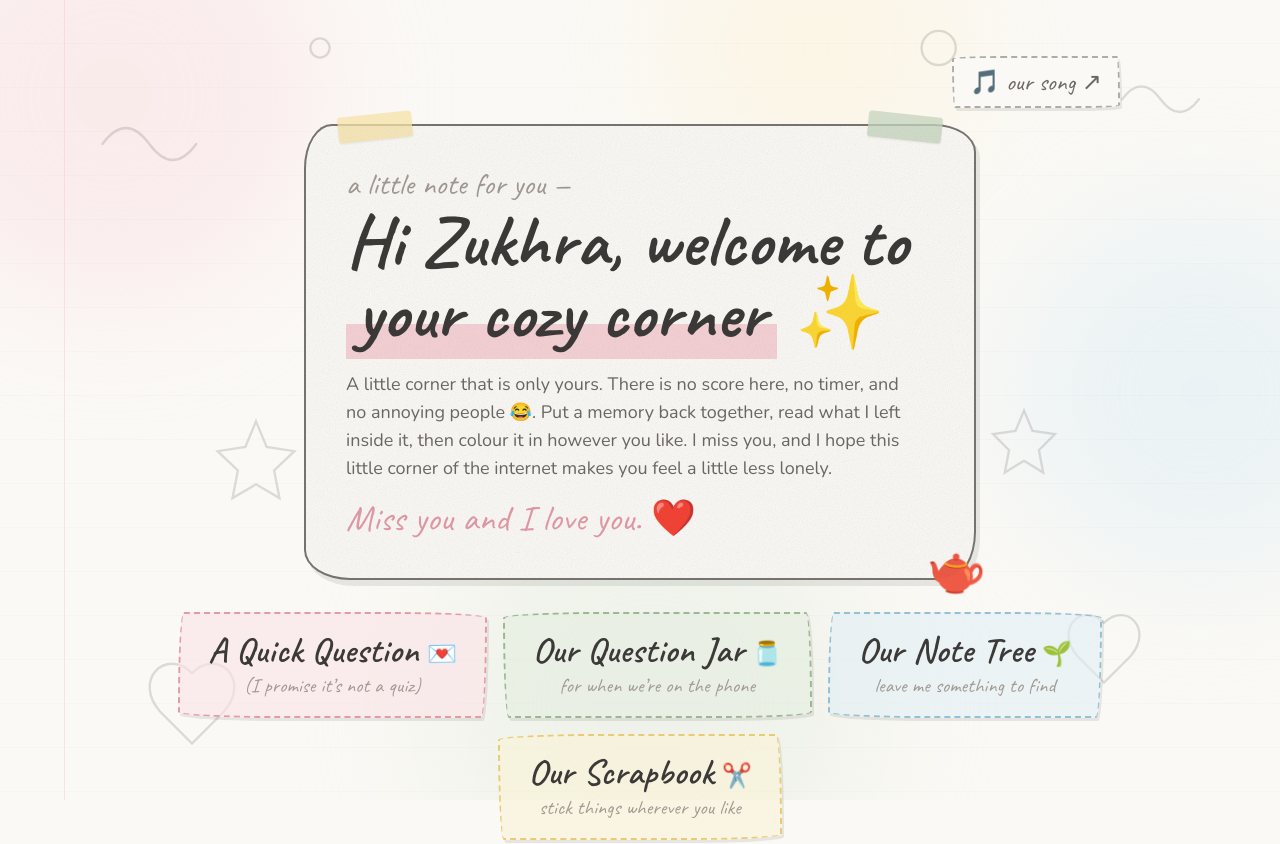
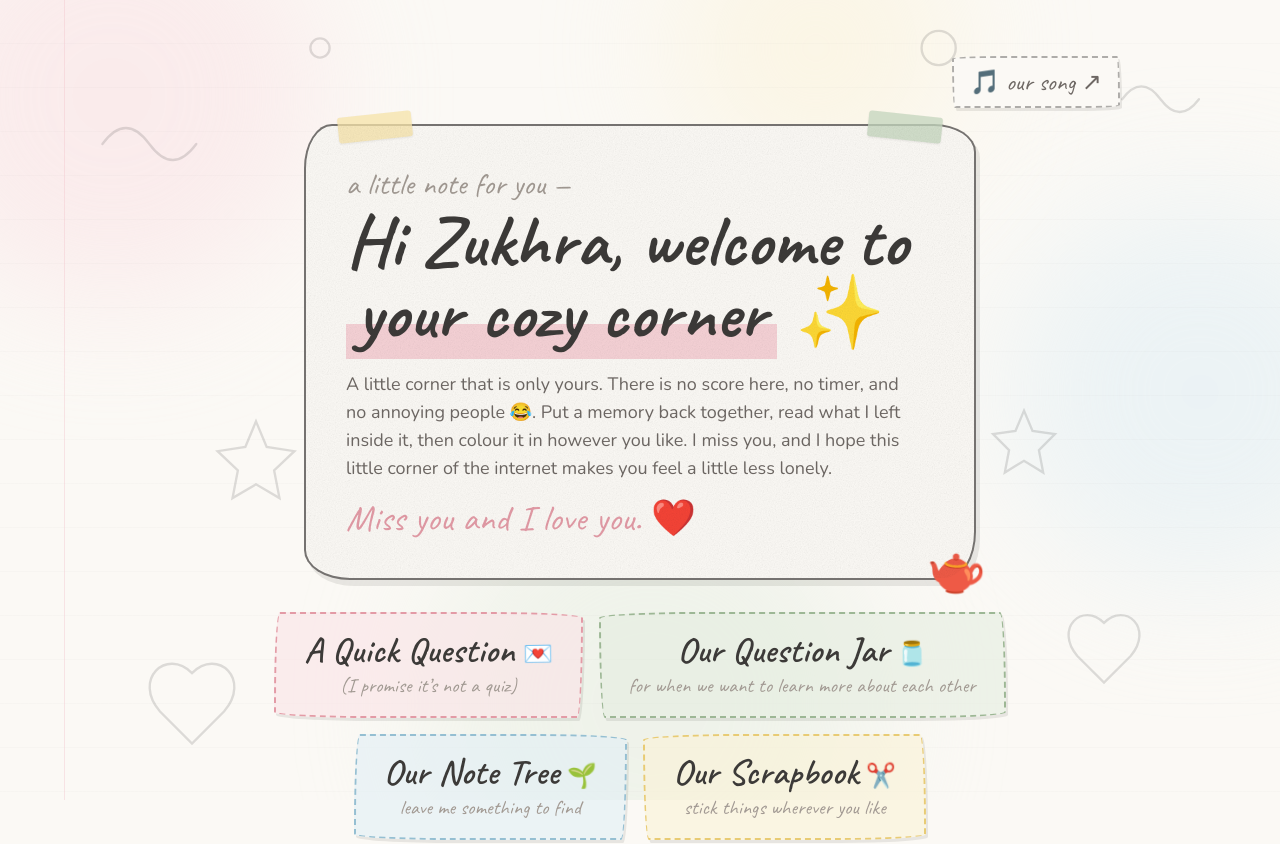
Before and after one commit to RidonMus/gift, a React (Vite) app: page / in a window 1280 px wide. Shown: the top 844 px of the page. Built offline with nearby package versions, Linux system fonts and the light colour scheme.

Commit message:
feat: update text in WelcomeScreen and memories for improved clarity and engagement

```diff
--- a/src/components/WelcomeScreen.jsx
+++ b/src/components/WelcomeScreen.jsx
@@ -87,7 +87,7 @@ export default function WelcomeScreen({
           </span>
           <span className="ml-2 inline-block animate-float-soft text-2xl">🫙</span>
           <span className="mt-0.5 block font-hand text-xl text-ink-faint">
-            for when we’re on the phone
+            for when we want to learn more about each other
           </span>
         </button>
 
--- a/src/data/memories.js
+++ b/src/data/memories.js
@@ -87,7 +87,7 @@ export const defaultHint = 'No timer, no score. Just you, sixteen little pieces,
 export const greetings = [
   'I built you a small, quiet place.',
   'For when the day has been a lot.',
-  'And the real me is a little annoying',
+  'And when the real me is a little annoying',
   'A little corner that is only yours.',
   'Made entirely of missing you.',
 ]
```
